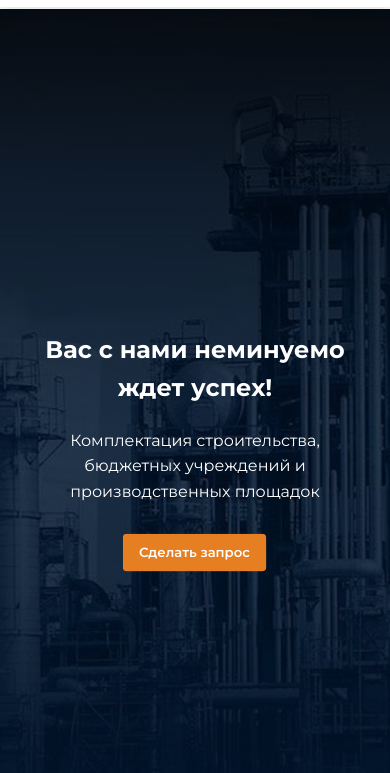
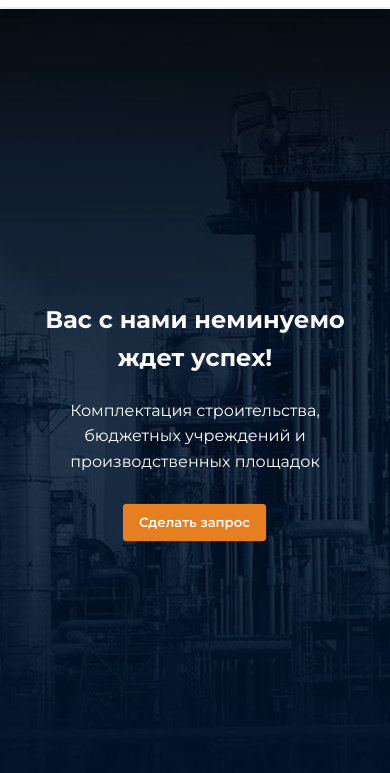
Before and after one commit to Eralv1lle/dfmgdklfgldkf, a plain HTML site: page index.html in a window 390 px wide. Shown: the part 71-844 px from the top of the page. Drawn offline with Linux system fonts and the light colour scheme.

Commit message:
Update responsive.css

```diff
--- a/styles/responsive.css
+++ b/styles/responsive.css
@@ -180,8 +180,6 @@
     }
 
     .hero {
-        height: auto;
-        min-height: 100vh;
         padding: 120px 0 80px;
     }
 
```
